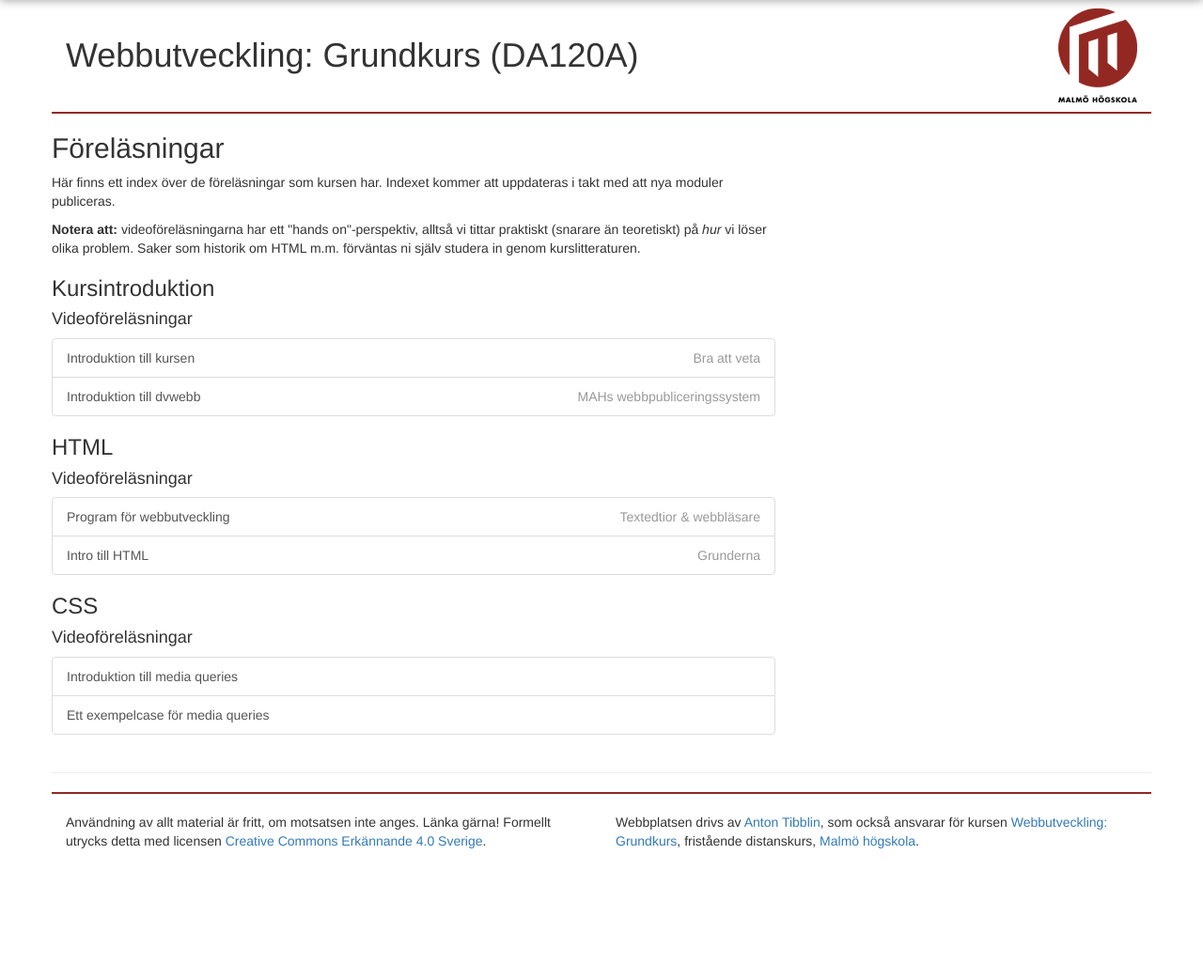
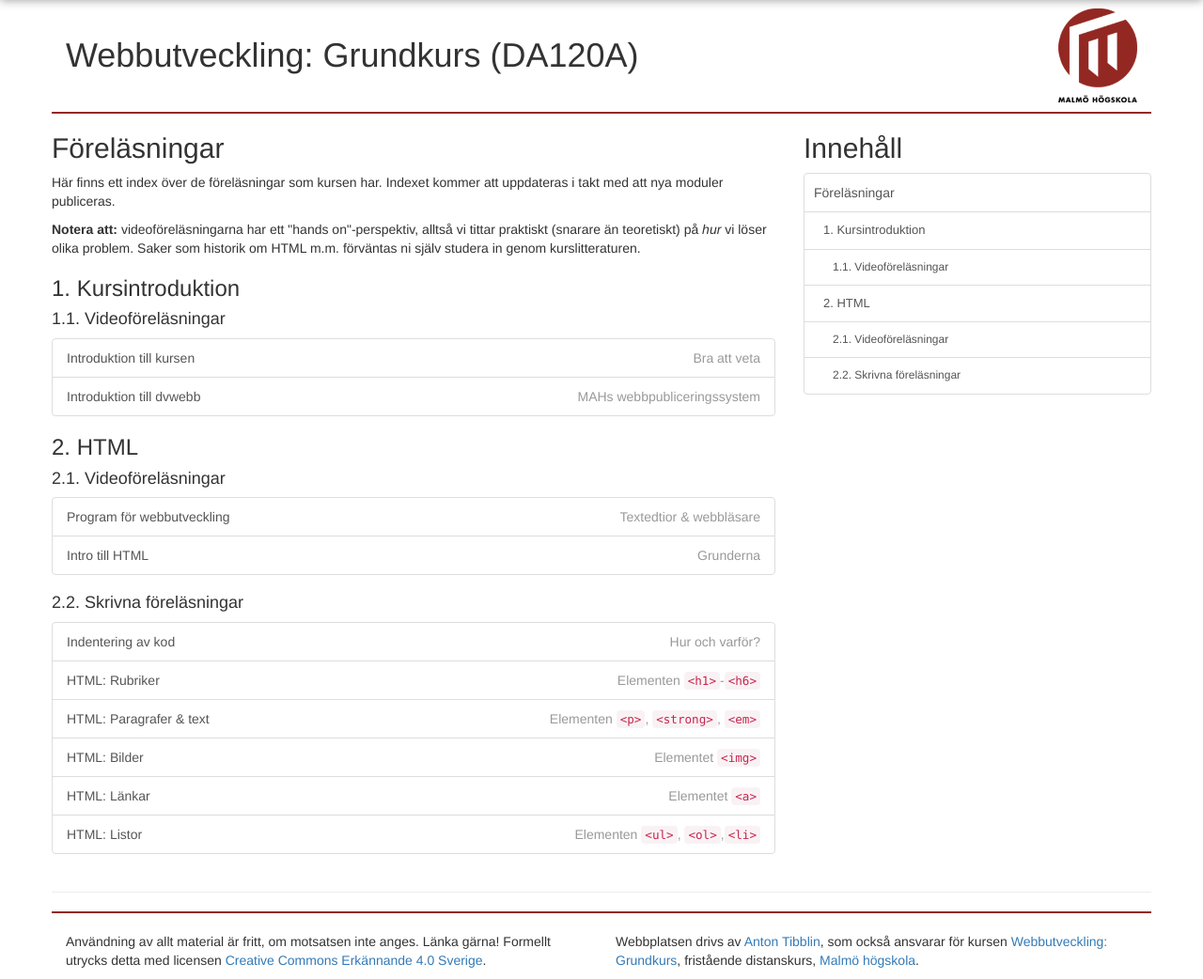
Before and after one commit to Tibbelit/DA120A, a PHP site: page /lectures.php in a window 1280 px wide. Shown: the part 51-1093 px from the top of the page at 94% size. Before the commit the page ends 954 px from the top, so only its background shows below. Run offline with PHP 8.4, Linux system fonts and the light colour scheme; some libraries are stand-ins or nearby versions.

Commit message:
Made site production ready
- Blocked sources that shout not be available at the moment

```diff
--- a/_header.php
+++ b/_header.php
@@ -67,11 +67,13 @@
                 <a href="#" class="dropdown-toggle" data-toggle="dropdown" id="menuModules">Moduler <span class="caret"></span></a>
                 <ul class="dropdown-menu" role="menu">
                     <li><a href="modules.php?module=1">1. Introduktion & en första webbsida</a></li>
+                    <!--
 					<li><a href="modules.php?module=2">2. Tabeller, bilder, m.m.</a></li>
 					<li><a href="modules.php?module=3">3. Formulär</a></li>
 					<li><a href="modules.php?module=4">4. Introduktion till CSS</a></li>
 					<li><a href="modules.php?module=5">5. Layout med CSS</a></li>
 					<li><a href="modules.php?module=6">6. Responsiv design</a></li>
+                    -->
                 </ul>
             </li>
 			<li><a href="lectures.php">Föreläsningar</a></li>
--- a/assignments.php
+++ b/assignments.php
@@ -32,11 +32,13 @@
 			<p>Här finns kursens inlämningsuppgifter samlade.</p>
 			<div class="list-group">
 				<div class="list-group-item"><a href="assignments.php?nr=1">Inlämningsuppgift 1</a></div>
+                <!--
 				<div class="list-group-item"><a href="assignments.php?nr=2">Inlämningsuppgift 2</a></div>
                 <div class="list-group-item"><a href="assignments.php?nr=3">Inlämningsuppgift 3</a></div>
 				<div class="list-group-item"><a href="assignments.php?nr=4">Inlämningsuppgift 4</a></div>
                 <div class="list-group-item"><a href="assignments.php?nr=5">Inlämningsuppgift 5</a></div>
 				<div class="list-group-item"><a href="assignments.php?nr=6">Inlämningsuppgift 6</a></div>
+				-->
 			</div>
 			<p>Det inlämnade resultatet ska vara skapat av dig och ska representera ditt individuellt utförda arbete. Samarbete (gemensamt skapande av resultat) är inte tillåtet.</p>
 		</div>
--- a/assignments/2/index.php
+++ b/assignments/2/index.php
@@ -1,3 +1,8 @@
+<?php
+    if($_SERVER['SERVER_NAME'] != "localhost"){
+        exit("Denna sida är inte publicerad än...");
+    }
+?>
 <div class="row">
 	<div class="col-lg-8">
 		<h2>Inlämningsuppgift 2</h2>
--- a/assignments/3/index.php
+++ b/assignments/3/index.php
@@ -1,3 +1,8 @@
+<?php
+    if($_SERVER['SERVER_NAME'] != "localhost"){
+        exit("Denna sida är inte publicerad än...");
+    }
+?>
 <div class="row">
 	<div class="col-lg-8">
 		<h2>Inlämningsuppgift 3</h2>
--- a/assignments/4/index.php
+++ b/assignments/4/index.php
@@ -1,3 +1,8 @@
+<?php
+    if($_SERVER['SERVER_NAME'] != "localhost"){
+        exit("Denna sida är inte publicerad än...");
+    }
+?>
 <div class="row">
 	<div class="col-lg-8">
 		<h2>Inlämningsuppgift 4</h2>
--- a/assignments/5/index.php
+++ b/assignments/5/index.php
@@ -1,3 +1,8 @@
+<?php
+    if($_SERVER['SERVER_NAME'] != "localhost"){
+        exit("Denna sida är inte publicerad än...");
+    }
+?>
 <div class="row">
 	<div class="col-lg-8">
 		<h2>Inlämningsuppgift 5</h2>
--- a/assignments/6/index.php
+++ b/assignments/6/index.php
@@ -1,3 +1,8 @@
+<?php
+    if($_SERVER['SERVER_NAME'] != "localhost"){
+        exit("Denna sida är inte publicerad än...");
+    }
+?>
 <div class="row">
 	<div class="col-lg-8">
 		<h2>Inlämningsuppgift 6</h2>
--- a/index.php
+++ b/index.php
@@ -26,13 +26,13 @@
             <p>Med andra ord är det <i><b>viktigt</b></i> att besöka båda kursplatserna kontinuerligt om man läser kursen på Malmö Högskola.</p>
 		</div>
 		<div class="col-lg-4">
-			<h3>Bra länkar</h3>
+			<h2>Bra länkar</h2>
 			<div class="list-group">
 				<a class="list-group-item" href="http://www.mah.se/">Malmö Högskola</a>
 				<a class="list-group-item" href="https://mah.itslearning.com/elogin/">It's Learning</a>
 				<a class="list-group-item" href="http://edu.mah.se/DA120A#Syllabus">Kursplan</a>
 			</div>
-			<h3>Senaste händelser</h3>
+			<h2>Senaste händelser</h2>
 		</div>
 	</div>
 
--- a/lectures.php
+++ b/lectures.php
@@ -36,37 +36,44 @@
 	}else{
 	?>
 	<div class="row">
-		<div class="col-lg-8">
+		<div class="col-lg-8 create-submenu">
 			<h2>Föreläsningar</h2>
 			<p>Här finns ett index över de föreläsningar som kursen har. Indexet kommer att uppdateras i takt med att nya moduler publiceras.</p>
 			<p><b>Notera att:</b> videoföreläsningarna har ett "hands on"-perspektiv, alltså vi tittar praktiskt (snarare än teoretiskt) på <i>hur</i> vi löser olika problem. Saker som historik om HTML m.m. förväntas ni själv studera in genom kurslitteraturen.</p>
-			<h3>Kursintroduktion</h3>
-			<!--
-			<h4>Skrivna föreläsningar</h4>
-			<div class="list-group">
-			  <a href="lectures.php?type=JavaScript&nr=1" class="list-group-item">Introdution till HTML <span class="desc">Exempelföreläsning</span></a>
-			</div>
-			-->
-			<h4>Videoföreläsningar</h4>
+
+			<h3>1. Kursintroduktion</h3>
+			<h4>1.1. Videoföreläsningar</h4>
 			<div class="list-group">
                 <a href="lectures.php?type=Intro&nr=intro" class="list-group-item">Introduktion till kursen<span class="desc">Bra att veta</span></a>
             	<a href="lectures.php?type=Intro&nr=dvwebb" class="list-group-item">Introduktion till dvwebb<span class="desc">MAHs webbpubliceringssystem</span></a>
 			</div>
 
-			<h3>HTML</h3>
-			<h4>Videoföreläsningar</h4>
+			<h3>2. HTML</h3>
+			<h4>2.1. Videoföreläsningar</h4>
 			<div class="list-group">
                 <a href="lectures.php?type=Modul1&nr=Program" class="list-group-item">Program för webbutveckling<span class="desc">Textedtior & webbläsare</span></a>
 				<a href="lectures.php?type=Modul1&nr=HTML" class="list-group-item">Intro till HTML<span class="desc">Grunderna</span></a>
 			</div>
+			<h4>2.2. Skrivna föreläsningar</h4>
+            <div class="list-group">
+			  <a href="/lectures.php?type=Modul1&nr=Indentering" class="list-group-item">Indentering av kod<span class="desc">Hur och varför?</span></a></li>
+              <a href="/lectures.php?type=Modul1&nr=Headings" class="list-group-item">HTML: Rubriker<span class="desc">Elementen <code>&lt;h1&gt;</code>-<code>&lt;h6&gt;</code></span></a></li>
+              <a href="/lectures.php?type=Modul1&nr=Paragraphs" class="list-group-item">HTML: Paragrafer & text<span class="desc">Elementen <code>&lt;p&gt;</code>, <code>&lt;strong&gt;</code>, <code>&lt;em&gt;</code></span></a></li>
+              <a href="/lectures.php?type=Modul1&nr=Images" class="list-group-item">HTML: Bilder<span class="desc">Elementet <code>&lt;img&gt;</code></span></a></li>
+              <a href="/lectures.php?type=Modul1&nr=Links" class="list-group-item">HTML: Länkar<span class="desc">Elementet <code>&lt;a&gt;</code></span></a></li>
+              <a href="/lectures.php?type=Modul1&nr=Lists" class="list-group-item">HTML: Listor<span class="desc">Elementen <code>&lt;ul&gt;</code>, <code>&lt;ol&gt;</code>,<code>&lt;li&gt;</code></span></a></li>
+			</div>
+
+			<!--
 			<h3>CSS</h3>
 			<h4>Videoföreläsningar</h4>
 			<div class="list-group">
 				<a href="lectures.php?type=Modul6&nr=MediaQueriesIntro" class="list-group-item">Introduktion till media queries</a>
 				<a href="lectures.php?type=Modul6&nr=MediaQueriesCase" class="list-group-item">Ett exempelcase för media queries</a>
 			</div>
+			-->
 		</div>
-		<div class="col-lg-4">
+		<div class="col-lg-4 submenu-area">
 		</div>
 	</div>
 
--- a/modules/1/index.php
+++ b/modules/1/index.php
@@ -76,7 +76,7 @@
             <li><a href="/exercises.php?module=1&title=Text">Text (paragrafer, rubriker, listor)</a></li>
             <li><a href="/exercises.php?module=1&title=ImagesLinks">Bilder & länkar</a></li>
             <li><a href="/exercises.php?module=1&title=Indentering">Indentering</a></li>
-            <li><a href="/exercises.php?module=1&title=validate" class="todo">Validera HTML (förbättra)</a></li>
+            <li><a href="/exercises.php?module=1&title=validate">Validera HTML</a></li>
         </ol>
    </div>
    <div class="col-lg-4">
--- a/modules/2/index.php
+++ b/modules/2/index.php
@@ -1,3 +1,8 @@
+<?php
+    if($_SERVER['SERVER_NAME'] != "localhost"){
+        exit("Denna sida är inte publicerad än...");
+    }
+?>
 <h2>Modul 2 - Tabeller, bilder, länkar</h2>
 <h3>1. Kom igång med datapresentation</h3>
 <p>Nu när vi byggt vår första webbplats är det dags att titta vidare på hur man strukturerar upp data på webbplatser. När man vill presentera data är ett vanligt sätt att göra detta på genom tabeller, vi ska därför i denna modul huvudsakligen fokusera på att bygga just tabeller.</p>
--- a/modules/3/index.php
+++ b/modules/3/index.php
@@ -1,3 +1,8 @@
+<?php
+    if($_SERVER['SERVER_NAME'] != "localhost"){
+        exit("Denna sida är inte publicerad än...");
+    }
+?>
 <h2>Modul 3 - Formulär</h2>
 <h3>1. Kom igång med formulär</h3>
 <p>Nu är det dags att titta på hur man bygger formulär i HTML för sin webbplats. Formulär är en av grundstenarna när man bygger webbplatser/webbsystem och används ofta till att samla/hämta in data från webbsidans användare/besökare. Det kan vara allt från ett inloggningsformulär, till att skriva blogginlägg, till att ladda upp filer/bilder på en webbplats.</p>
--- a/modules/4/index.php
+++ b/modules/4/index.php
@@ -1,3 +1,8 @@
+<?php
+    if($_SERVER['SERVER_NAME'] != "localhost"){
+        exit("Denna sida är inte publicerad än...");
+    }
+?>
 <h2>Modul 4 - CSS</h2>
 <p>Hittills i kursen har vi helt fokuserat på HTML, alltså hur vi strukurerar upp information på en webbsida. Vi har tittat på bl.a. grundläggande struktur av text, bilder, tabeller, formulär. I denna modul ska vi börja titta på hur vi kan formge innehållet på våra webbsidor. Detta genom språket <b>CSS</b> (Cascading Style Sheet).</p>
 
--- a/modules/5/index.php
+++ b/modules/5/index.php
@@ -1,3 +1,8 @@
+<?php
+    if($_SERVER['SERVER_NAME'] != "localhost"){
+        exit("Denna sida är inte publicerad än...");
+    }
+?>
 <h2>Modul 5 - Layout med CSS</h2>
 <h3>1. Kom igång med layoutbyggande</h3>
 <p>Vi har nu lärt oss grundläggande HTML för att strukturera upp vår information på de webbplatser vi hittills skapat, men också tittat på CSS för att formge denna information. Vi ska nu blicka framåt och fokusera mer på hur man kan skapa layouter på webbplatserna för bättre/tydligare/snyggare presentation av information. Här tänker vi mest på att våra sidor bör ha ett sidhuvud, en meny, en plats för sidans innehåll, sidfot, etc.</p>
--- a/modules/6/index.php
+++ b/modules/6/index.php
@@ -1,3 +1,8 @@
+<?php
+    if($_SERVER['SERVER_NAME'] != "localhost"){
+        exit("Denna sida är inte publicerad än...");
+    }
+?>
 <h2>Modul 6 - Responsiv design</h2>
 <h3>1. Kom igång med media queries</h3>
 <p>Vi ska nu fortsätta med mer layoutbyggande i HTML & CSS. Detta genom att strukturera upp vårt innehåll på webbsidan i olika rader/kolumner, men även lite mer specifik layout som t.ex. bilder bredvid varandra m.m.</p>
```
Also changed, not shown: plan.php (+5 -5 lines).
